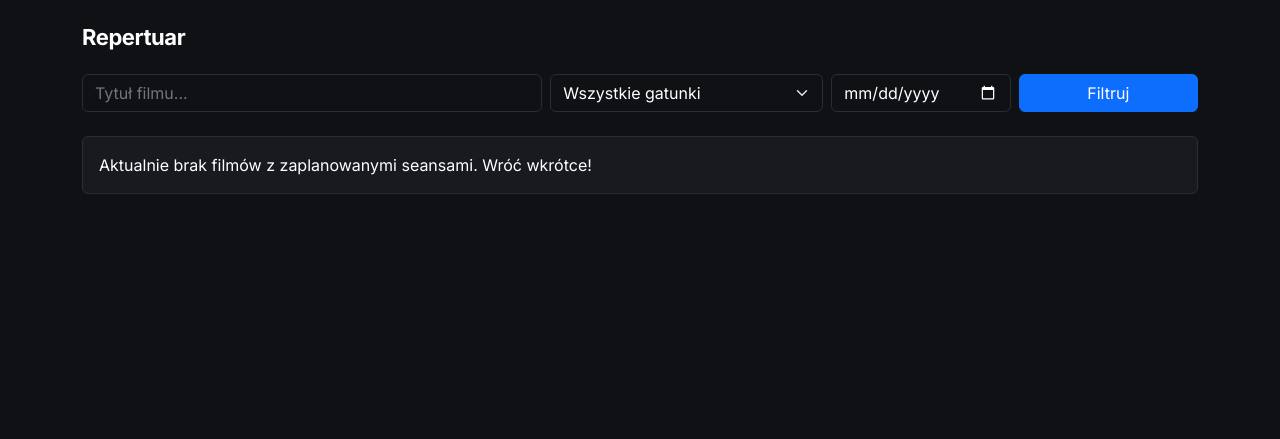
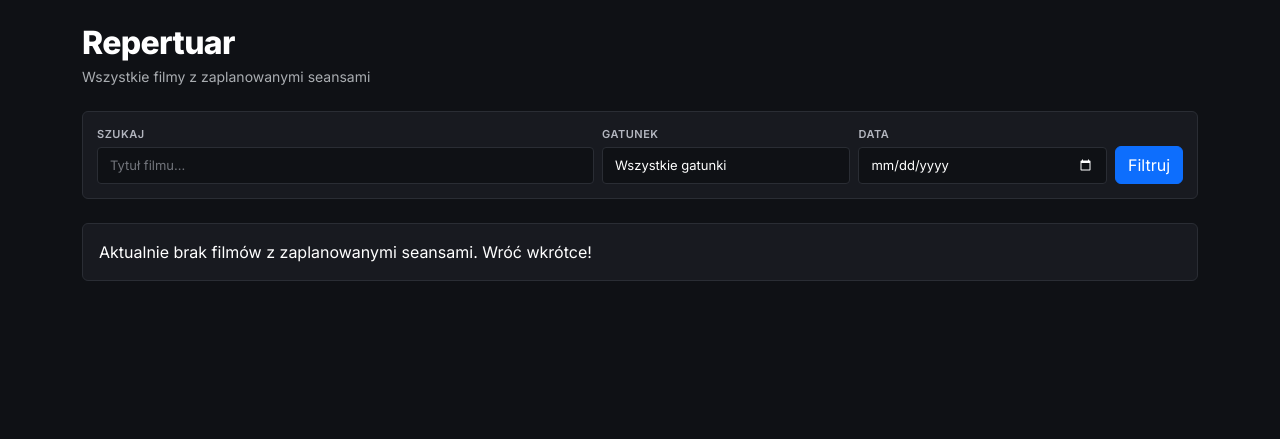
Before and after one commit to bgozlinski/cinema-booking-system, a Django app: page / in a window 1280 px wide. Shown: the part 57-496 px from the top of the page. Run offline with Django 5.2, Linux system fonts and the light colour scheme; data that the repository does not hold is empty.

Commit message:
feat(M2): redesign movie_list with poster-dominant movie-card grid

```diff
--- a/templates/cinema/movie_list.html
+++ b/templates/cinema/movie_list.html
@@ -3,47 +3,48 @@
 {% block title %}Repertuar — KinoMania{% endblock %}
 
 {% block content %}
-  <h1 class="h2 mb-4">Repertuar</h1>
+<h1 class="mb-1">Repertuar</h1>
+<p class="text-muted small mb-4">Wszystkie filmy z zaplanowanymi seansami</p>
 
-  <form method="get" class="row g-2 mb-4" role="search">
-    <div class="col-md-5">{{ filter_form.q }}</div>
-    <div class="col-md-3">{{ filter_form.genre }}</div>
-    <div class="col-md-2">{{ filter_form.date }}</div>
-    <div class="col-md-2 d-flex gap-2">
-      <button type="submit" class="btn btn-primary flex-grow-1">Filtruj</button>
+<form method="get" class="filter-bar" role="search">
+    <div style="flex:2; min-width:200px;">
+        <label for="id_q">Szukaj</label>
+        {{ filter_form.q }}
+    </div>
+    <div style="flex:1; min-width:140px;">
+        <label for="id_genre">Gatunek</label>
+        {{ filter_form.genre }}
+    </div>
+    <div style="flex:1; min-width:140px;">
+        <label for="id_date">Data</label>
+        {{ filter_form.date }}
+    </div>
+    <button type="submit" class="btn btn-primary">Filtruj</button>
     {% if request.GET %}
-        <a href="{% url 'cinema:movie_list' %}" class="btn btn-outline-secondary"
-           title="Wyczyść filtry">×</a>
+    <a href="{% url 'cinema:movie_list' %}"
+       class="btn btn-outline-light"
+       title="Wyczyść filtry"
+       aria-label="Wyczyść filtry">×</a>
     {% endif %}
-    </div>
 </form>
 
 {% if movies %}
-    <div class="row row-cols-1 row-cols-sm-2 row-cols-md-3 row-cols-xl-4 g-4">
+<div class="row row-cols-2 row-cols-sm-3 row-cols-md-4 row-cols-xl-5 g-3">
     {% for movie in movies %}
     <div class="col">
-          <div class="card h-100">
+        <a href="{{ movie.get_absolute_url }}" class="movie-card">
             {% if movie.poster %}
-              <img src="{{ movie.poster.url }}" class="card-img-top"
-                   alt="{{ movie.title }}"
-                   style="aspect-ratio: 2/3; object-fit: cover;">
+            <img src="{{ movie.poster.url }}" alt="{{ movie.title }}" class="movie-card__img">
             {% else %}
-              <div class="card-img-top bg-light d-flex align-items-center justify-content-center"
-                   style="aspect-ratio: 2/3; font-size: 3rem;" aria-hidden="true">🎬</div>
+            <div class="movie-card__placeholder" aria-hidden="true">🎬</div>
             {% endif %}
-            <div class="card-body d-flex flex-column">
-              <h5 class="card-title">{{ movie.title }}</h5>
-              <p class="mb-2">
-                {% for genre in movie.genres.all %}
-                  <span class="badge bg-secondary">{{ genre.name }}</span>
-                {% endfor %}
-              </p>
-              <p class="text-muted small mb-3">
-                Najbliższy seans: {{ movie.next_screening_at|date:"d.m.Y H:i" }}
-              </p>
-              <a href="{{ movie.get_absolute_url }}" class="btn btn-primary btn-sm mt-auto">Szczegóły</a>
+            <div class="movie-card__overlay">
+                <div class="movie-card__title">{{ movie.title }}</div>
+                <div class="movie-card__meta">
+                    {% for genre in movie.genres.all %}{{ genre.name }}{% if not forloop.last %} · {% endif %}{% endfor %}
                 </div>
             </div>
+        </a>
     </div>
     {% endfor %}
 </div>
@@ -53,15 +54,19 @@
     <ul class="pagination justify-content-center">
         {% if page_obj.has_previous %}
         <li class="page-item">
-              <a class="page-link" href="?{% querystring page=page_obj.previous_page_number %}">&laquo;</a>
+            <a class="page-link"
+               href="?{% querystring page=page_obj.previous_page_number %}"
+               aria-label="Poprzednia strona">«</a>
         </li>
         {% endif %}
-          <li class="page-item active">
+        <li class="page-item active" aria-current="page">
             <span class="page-link">{{ page_obj.number }} / {{ page_obj.paginator.num_pages }}</span>
         </li>
         {% if page_obj.has_next %}
         <li class="page-item">
-              <a class="page-link" href="?{% querystring page=page_obj.next_page_number %}">&raquo;</a>
+            <a class="page-link"
+               href="?{% querystring page=page_obj.next_page_number %}"
+               aria-label="Następna strona">»</a>
         </li>
         {% endif %}
     </ul>
```
Also changed, not shown: tests/cinema/test_movie_list.py (+18 -9 lines). Lines whose indentation alone changed are shown as unchanged.
